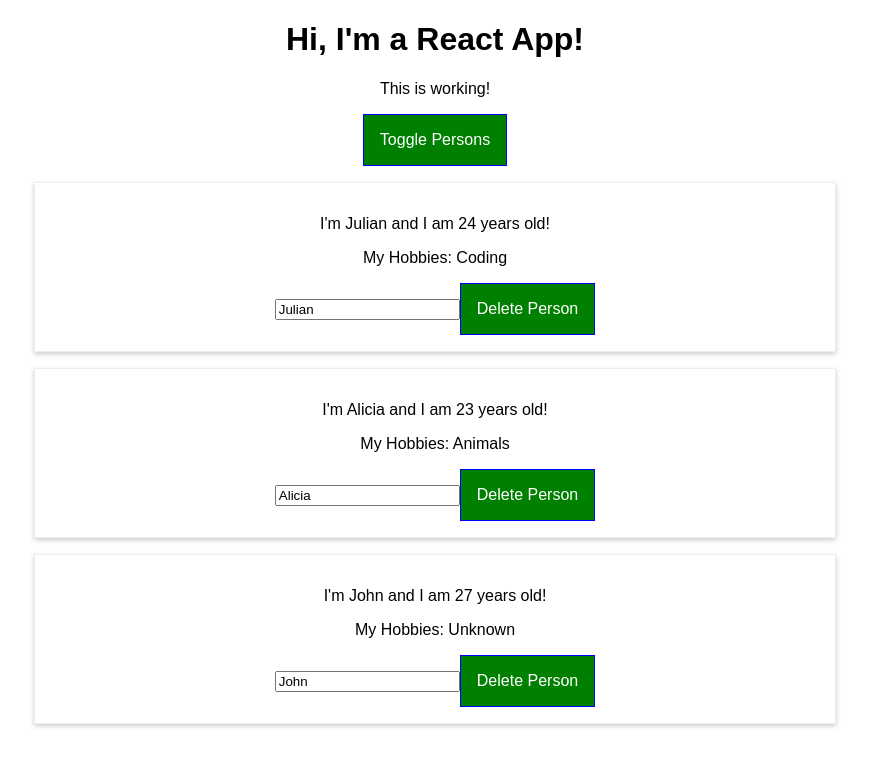
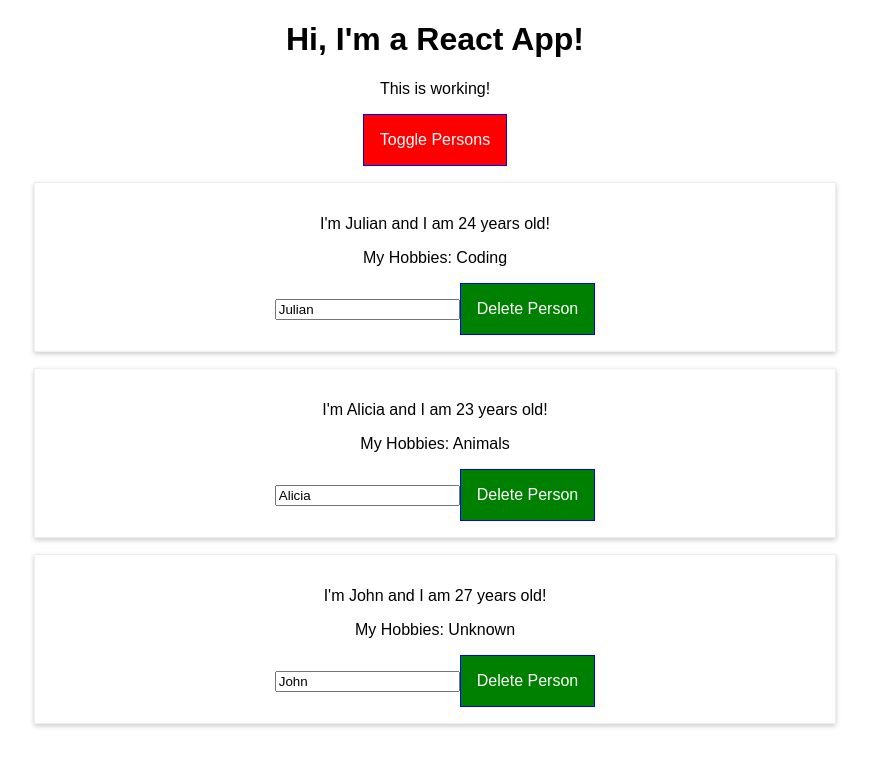
Before and after one commit to jshoung/my-first-react-app, a React app: page / in a window 1280 px wide. Shown: the top 766 px of the page, without its empty margins (205-1074 px from the left). Built offline with nearby package versions, Linux system fonts and the light colour scheme.

Commit message:
Add button CSS module

```diff
--- a/src/App.css
+++ b/src/App.css
@@ -21,6 +21,7 @@
   background-color: green;
   font: inherit;
   color: white;
+  cursor: pointer;
 }
 
 .App button:hover {
--- a/src/App.js
+++ b/src/App.js
@@ -36,7 +36,7 @@ class App extends Component {
 
   render() {
     let persons = null;
-    // let btnClass = '';
+    let btnClass = '';
 
     // Preferred method to output conditional content!
     if (this.state.showPersons) {
@@ -55,7 +55,7 @@ class App extends Component {
         </div>
       );
 
-      // btnClass = classes.Red;
+      btnClass = classes.Red;
     }
 
     let assignedClasses = [];
@@ -74,11 +74,12 @@ class App extends Component {
         <h1>Hi, I'm a React App!</h1>
         <p className={assignedClasses.join(' ')}>This is working!</p>
         <button
+          className={btnClass}
           onClick={() => this.togglePersonsHandler()}>
           Toggle Persons
         </button>
         {persons}
-      </div>
+      </div >
     );
   };
 }
```
